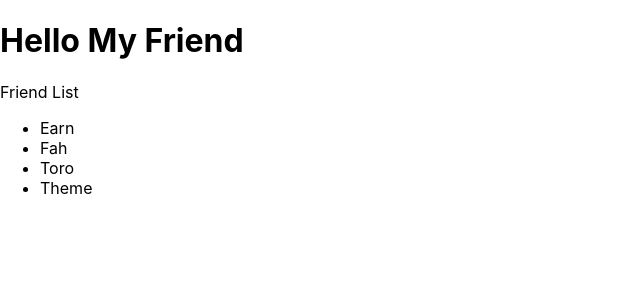
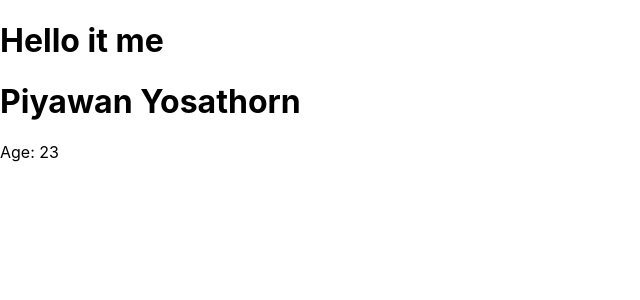
Before and after one commit to RozuRoseMary/my-app, a React (Create React App) app: page / in a window 1280 px wide. Shown: the top 300 px of the page, without its empty margins (0-640 px from the left). Built offline with nearby package versions, Linux system fonts and the light colour scheme.

Commit message:
leb2.1 cp

```diff
--- a/src/App.js
+++ b/src/App.js
@@ -1,19 +1,20 @@
 import logo from "./logo.svg";
 import "./App.css";
 
-function App() {
+function App(props) {
+  const { fullName = "Piyawan Yosathorn", birthYear = 1999 } = props;
+
+  const currentYear = new Date().getFullYear();
+
   return (
     <div className="App">
-      <h1>Hello My Friend</h1>
-      <p>Friend List</p>
-      <ul>
-        <li>Earn</li>
-        <li>Fah</li>
-        <li>Toro</li>
-        <li>Theme</li>
-      </ul>
+      <h1>Hello it me</h1>
+      <h1>{fullName}</h1>
+      <p>Age: {currentYear - birthYear}</p>
     </div>
   );
 }
 
+// function
+
 export default App;
```
